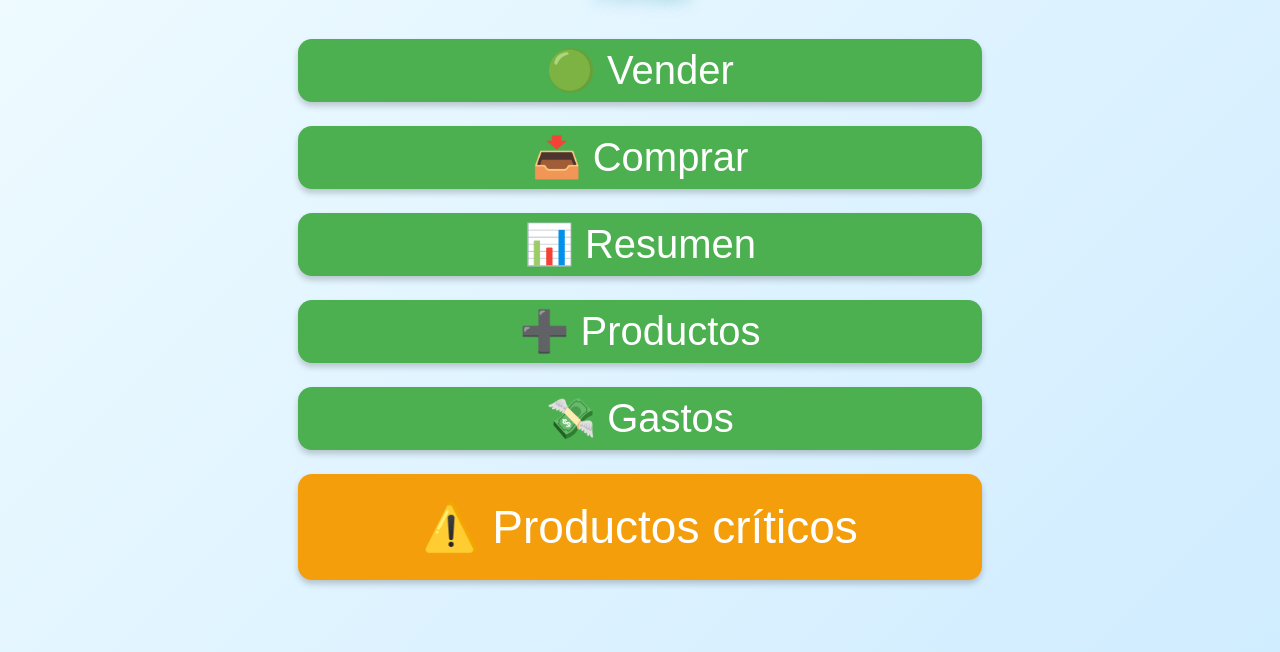
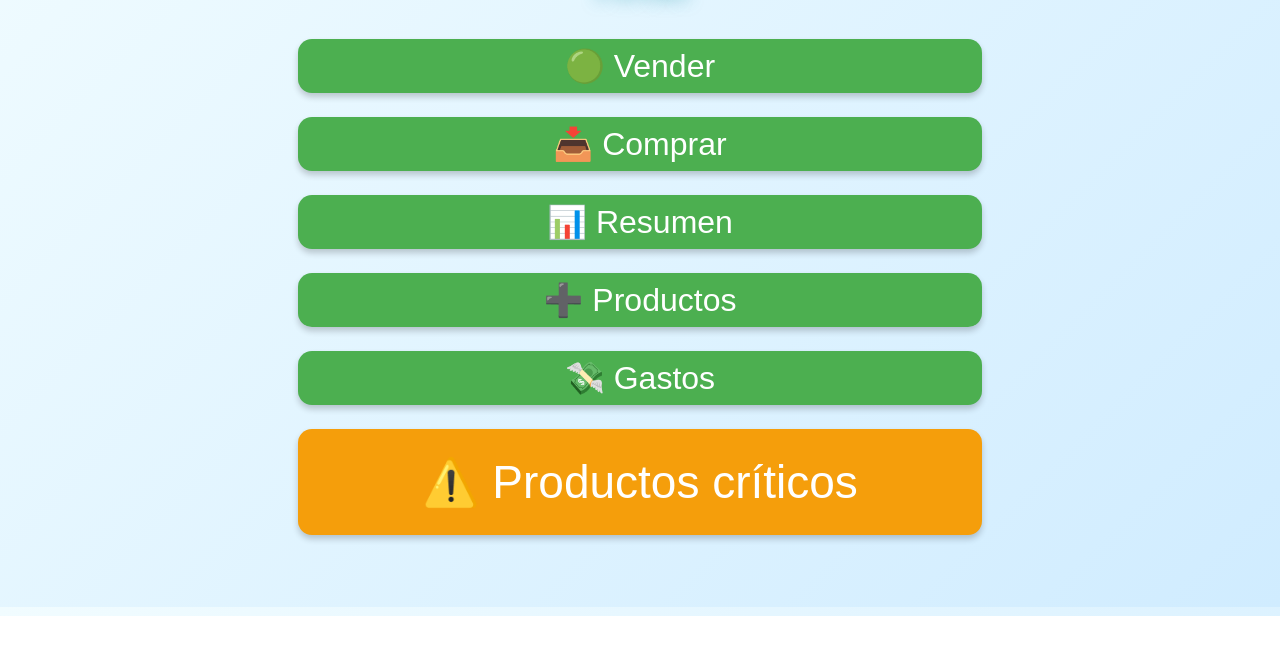
Before and after one commit to luiseromes6/luiseromes6.github.io, a plain HTML site: page docs/index.html in a window 1280 px wide. Shown: the part 184-836 px from the top of the page. After the commit the page ends 800 px from the top, so only its background shows below. Drawn offline with Linux system fonts and the light colour scheme.

Commit message:
Update index.html

```diff
--- a/docs/index.html
+++ b/docs/index.html
@@ -80,7 +80,7 @@
   button {
     width: 90%;
     padding: 0.500rem;
-    font-size: 2.500rem;
+    font-size: 2.000rem;
     margin: 0.75rem 0; /* 12px */
     background-color: #4CAF50;
     color: white;
```
